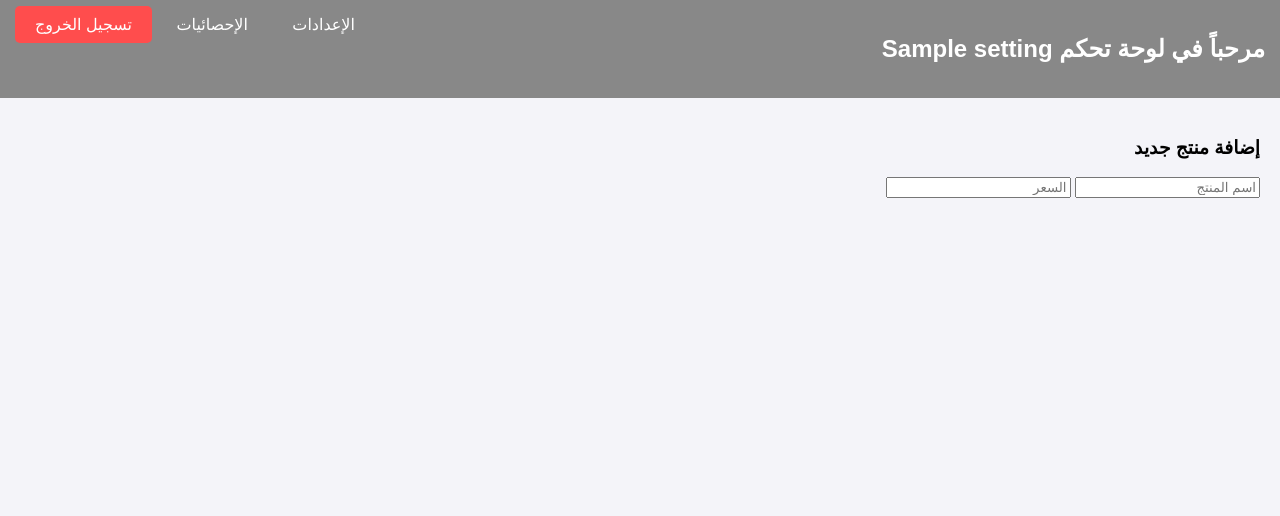
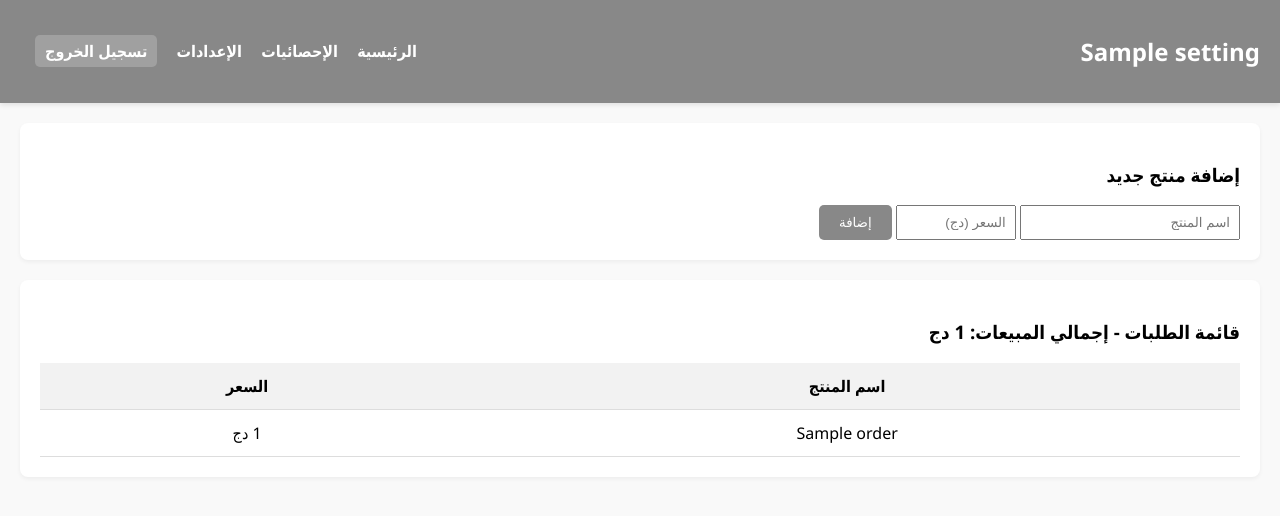
Before and after one commit to chichideb2007-blip/bisnes, a Flask app: template templates/dashboard.html in a window 1280 px wide. Shown: the top 516 px of the page. Run offline with Flask 3, Linux system fonts and the light colour scheme; the template is opened without the code that fills it: most values are stand-ins (such as "Sample title", 1, 10 or a date in 2020).

Commit message:
Update dashboard.html

```diff
--- a/templates/dashboard.html
+++ b/templates/dashboard.html
@@ -2,36 +2,89 @@
 <html lang="ar" dir="rtl">
 <head>
     <meta charset="UTF-8">
-    <title>لوحة التحكم</title>
+    <title>لوحة تحكم {{ settings.get('shop_name', 'متجري') }}</title>
     <style>
-        /* تطبيق لون المتجر المختار */
+        /* تعريف المتغيرات للألوان بناءً على اختيار المدير */
         :root {
             --primary-color: {{ settings.get('theme_color', '#4CAF50') }};
         }
-        body { font-family: sans-serif; margin: 0; background-color: #f4f4f9; }
-        .navbar { background-color: var(--primary-color); padding: 15px; color: white; display: flex; justify-content: space-between; }
+
+        body { font-family: 'Segoe UI', Tahoma, Geneva, Verdana, sans-serif; margin: 0; background-color: #f9f9f9; }
+
+        /* شريط التنقل */
+        .navbar {
+            background-color: var(--primary-color);
+            padding: 15px 20px;
+            color: white;
+            display: flex;
+            justify-content: space-between;
+            align-items: center;
+            box-shadow: 0 2px 5px rgba(0,0,0,0.1);
+        }
+        .navbar a { color: white; text-decoration: none; margin-left: 15px; font-weight: bold; }
+        .navbar a:hover { text-decoration: underline; }
+
         .container { padding: 20px; }
-        table { width: 100%; border-collapse: collapse; margin-top: 20px; background: white; }
-        th, td { padding: 12px; border: 1px solid #ddd; text-align: center; }
-        th { background-color: var(--primary-color); color: white; }
-        .btn { padding: 10px 20px; color: white; border: none; cursor: pointer; text-decoration: none; border-radius: 5px; }
-        .btn-add { background-color: var(--primary-color); }
+
+        /* التنسيق العام */
+        .card { background: white; padding: 20px; border-radius: 8px; box-shadow: 0 2px 4px rgba(0,0,0,0.05); margin-bottom: 20px; }
+        table { width: 100%; border-collapse: collapse; margin-top: 10px; }
+        th, td { padding: 12px; border-bottom: 1px solid #ddd; text-align: center; }
+        th { background-color: #f2f2f2; }
+
+        .btn-add {
+            background-color: var(--primary-color);
+            color: white;
+            border: none;
+            padding: 10px 20px;
+            border-radius: 5px;
+            cursor: pointer;
+        }
         .btn-logout { background-color: #ff4d4d; }
     </style>
 </head>
 <body>
 
 <div class="navbar">
-    <h2>مرحباً في لوحة تحكم {{ settings.get('shop_name', 'متجرك') }}</h2>
+    <h2>{{ settings.get('shop_name', 'لوحة التحكم') }}</h2>
     <div>
-        <a href="/settings" class="btn">الإعدادات</a>
-        <a href="/stats" class="btn">الإحصائيات</a>
-        <a href="/logout" class="btn btn-logout">تسجيل الخروج</a>
+        <a href="/dashboard">الرئيسية</a>
+        <a href="/stats">الإحصائيات</a>
+        <a href="/settings">الإعدادات</a>
+        <a href="/logout" style="background: rgba(255,255,255,0.2); padding: 5px 10px; border-radius: 5px;">تسجيل الخروج</a>
     </div>
 </div>
 
 <div class="container">
-    <h3>إضافة منتج جديد</h3>
-    <form action="/add-product" method="POST">
-        <input type="text" name="name" placeholder="اسم المنتج" required>
-        <input type="number" name="price" placeholder="السعر" required>
+    <div class="card">
+        <h3>إضافة منتج جديد</h3>
+        <form action="/add-product" method="POST">
+            <input type="text" name="name" placeholder="اسم المنتج" required style="padding: 8px; width: 200px;">
+            <input type="number" name="price" placeholder="السعر (دج)" required style="padding: 8px; width: 100px;">
+            <button type="submit" class="btn-add">إضافة</button>
+        </form>
+    </div>
+
+    <div class="card">
+        <h3>قائمة الطلبات - إجمالي المبيعات: {{ total_sales }} دج</h3>
+        <table>
+            <thead>
+                <tr>
+                    <th>اسم المنتج</th>
+                    <th>السعر</th>
+                </tr>
+            </thead>
+            <tbody>
+                {% for order in orders %}
+                <tr>
+                    <td>{{ order.product_name }}</td>
+                    <td>{{ order.total_price }} دج</td>
+                </tr>
+                {% endfor %}
+            </tbody>
+        </table>
+    </div>
+</div>
+
+</body>
+</html>
```
